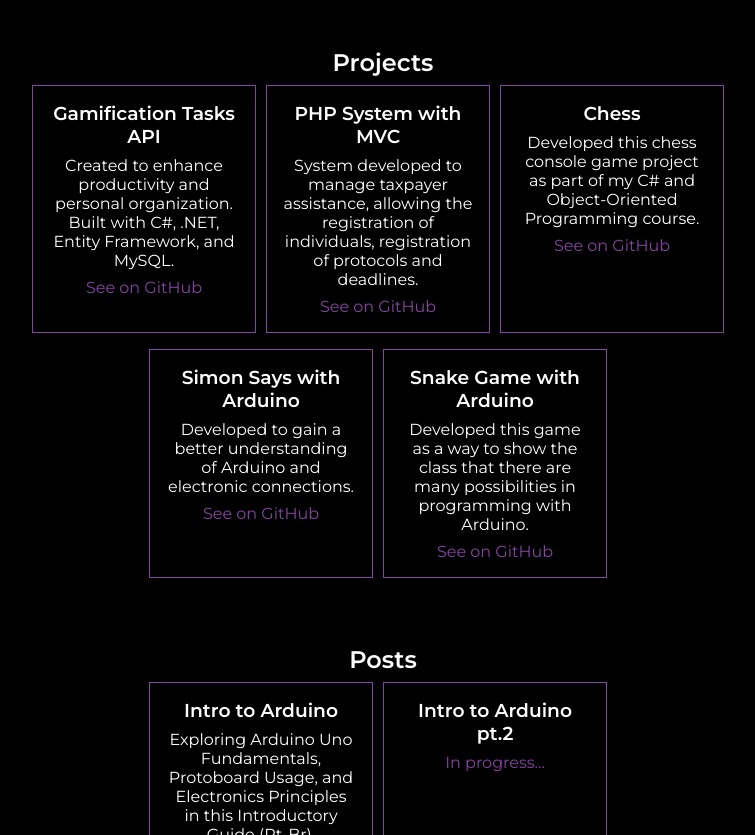
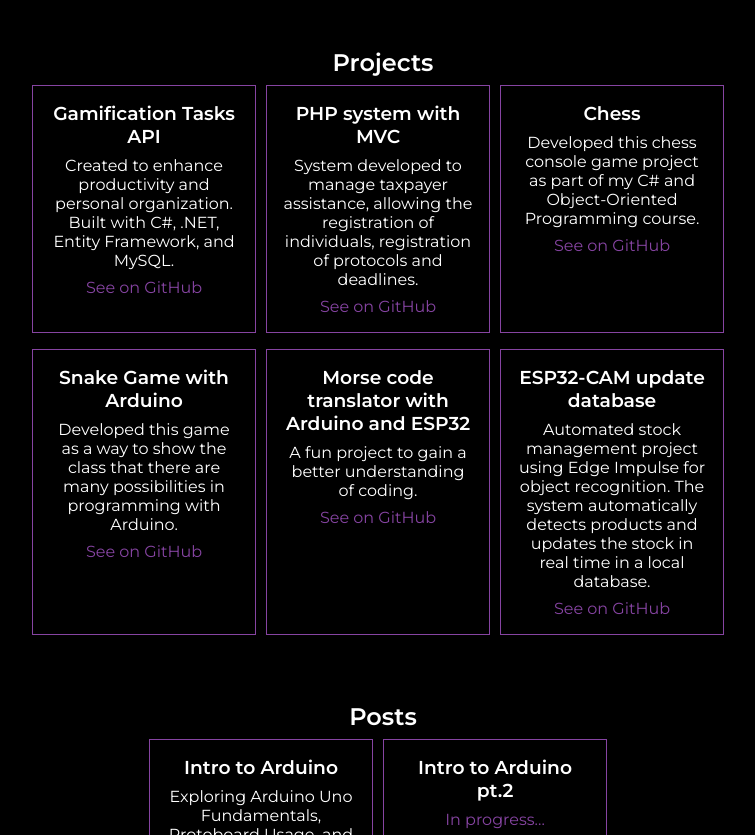
Before and after one commit to BrunaGPires/porftolio, a plain HTML site: page index.html in a window 1280 px wide. Shown: the part 712-1547 px from the top of the page, without its empty margins (257-1012 px from the left). Drawn offline with Linux system fonts and the light colour scheme.

Commit message:
update projects

```diff
--- a/index.html
+++ b/index.html
@@ -12,7 +12,7 @@
         <nav class="cabecalho_nav">
             <a class="cabecalho__menu__link" href="https://github.com/BrunaGPires"><img width="40" height="40" src="./assets/logogithub.png" alt="Github"></a>
             <a class="cabecalho__menu__link" href="https://www.linkedin.com/in/brunagpiress/"><img width="40" height="40" src="./assets/logolinkedin.png" alt="LinkedIn"></a>
-            <a class="cabecalho__menu__link" href="mailto:bruna.gpires@hotmail.com"><img width="40" height="40" src="./assets/logoemail.png" alt="E-mail"></a>
+            <a class="cabecalho__menu__link" href="mailto:bruna.gpires.s@gmail.com"><img width="40" height="40" src="./assets/logoemail.png" alt="E-mail"></a>
             <a class="cabecalho__menu__link" href="https://www.twitch.tv/brunaoanao"><img width="41" height="41" src="./assets/logotwitch.png" alt="Twitch"></a>
             <a class="cabecalho__menu__link" href="https://dev.to/brunagpires"><img width="45" height="45" src="./assets/logodevto.png" alt="DevTo"></a>
         </nav>
@@ -69,7 +69,7 @@
                     <a href="https://github.com/BrunaGPires/ToDo">See on GitHub</a>
                 </div>
                 <div class="projeto">
-                    <h3>PHP System with MVC</h3>
+                    <h3>PHP system with MVC</h3>
                     <p>System developed to manage taxpayer assistance, allowing the registration of individuals, registration of protocols and deadlines.</p>
                     <a href="https://github.com/BrunaGPires/mvcphp">See on GitHub</a>
                 </div>
@@ -79,14 +79,19 @@
                     <a href="https://github.com/BrunaGPires/ProjetoXadrez">See on GitHub</a>
                 </div>
                 <div class="projeto">
-                    <h3>Simon Says with Arduino</h3>
-                    <p>Developed to gain a better understanding of Arduino and electronic connections.</p>
-                    <a href="https://github.com/BrunaGPires/ArduinoProjects/blob/main/geniusComLCDDisplay/genius.ino">See on GitHub</a>
+                    <h3>Snake Game with Arduino</h3>
+                    <p>Developed this game as a way to show the class that there are many possibilities in programming with Arduino.</p>
+                    <a href="https://github.com/BrunaGPires/ArduinoProjects/blob/main/cobrinha/info.md">See on GitHub</a>
                 </div>
                 <div class="projeto">
-                    <h3>Snake Game with Arduino</h3>
-                    <p>Developed this game as a way to show the class that there are many possibilities in programming with Arduino.</p>
-                    <a href="https://github.com/BrunaGPires/ArduinoProjects/blob/main/arduinoEspCobrinha/info.md">See on GitHub</a>
+                    <h3>Morse code translator with Arduino and ESP32</h3>
+                    <p>A fun project to gain a better understanding of coding.</p>
+                    <a href="https://github.com/BrunaGPires/ArduinoProjects/blob/main/morseCode/info.md">See on GitHub</a>
+                </div>
+                <div class="projeto">
+                    <h3>ESP32-CAM update database</h3>
+                    <p>Automated stock management project using Edge Impulse for object recognition. The system automatically detects products and updates the stock in real time in a local database.</p>
+                    <a href="https://github.com/BrunaGPires/ProjetoAplicado/blob/main/README.md">See on GitHub</a>
                 </div>
             </div>
         </section>
@@ -96,7 +101,7 @@
                 <div class="projeto">
                     <h3>Intro to Arduino</h3>
                     <p>Exploring Arduino Uno Fundamentals, Protoboard Usage, and Electronics Principles in this Introductory Guide (Pt-Br).</p>
-                    <a href="#">Soon on Dev.To</a>
+                    <a href="https://dev.to/brunagpires">Soon on Dev.To</a>
                 </div>
                 <div class="projeto">
                     <h3>Intro to Arduino pt.2</h3>
--- a/style.css
+++ b/style.css
@@ -130,7 +130,7 @@ body {
     font-weight: 400;
 }
 
-@media (max-width: 768px) {
+@media (max-width: 860px) {
     .row {
         width: 50%;
     }
```
